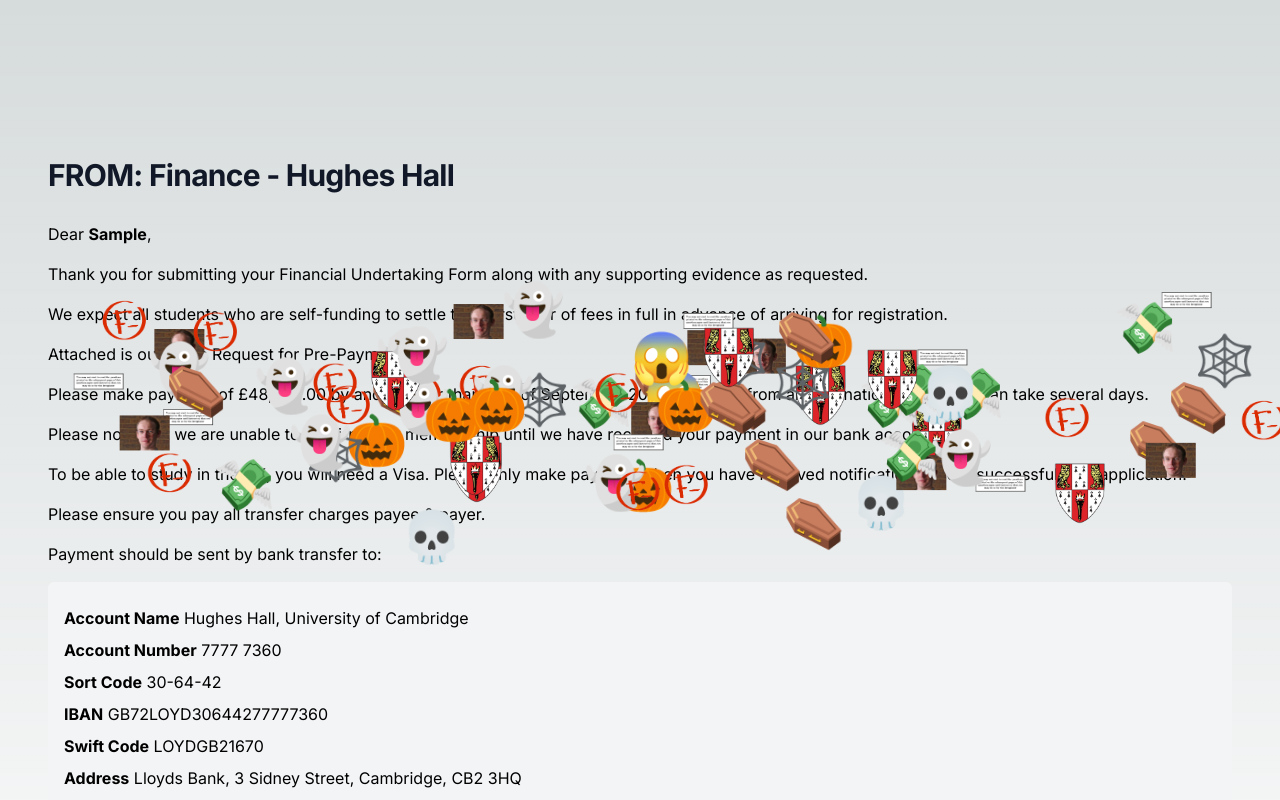
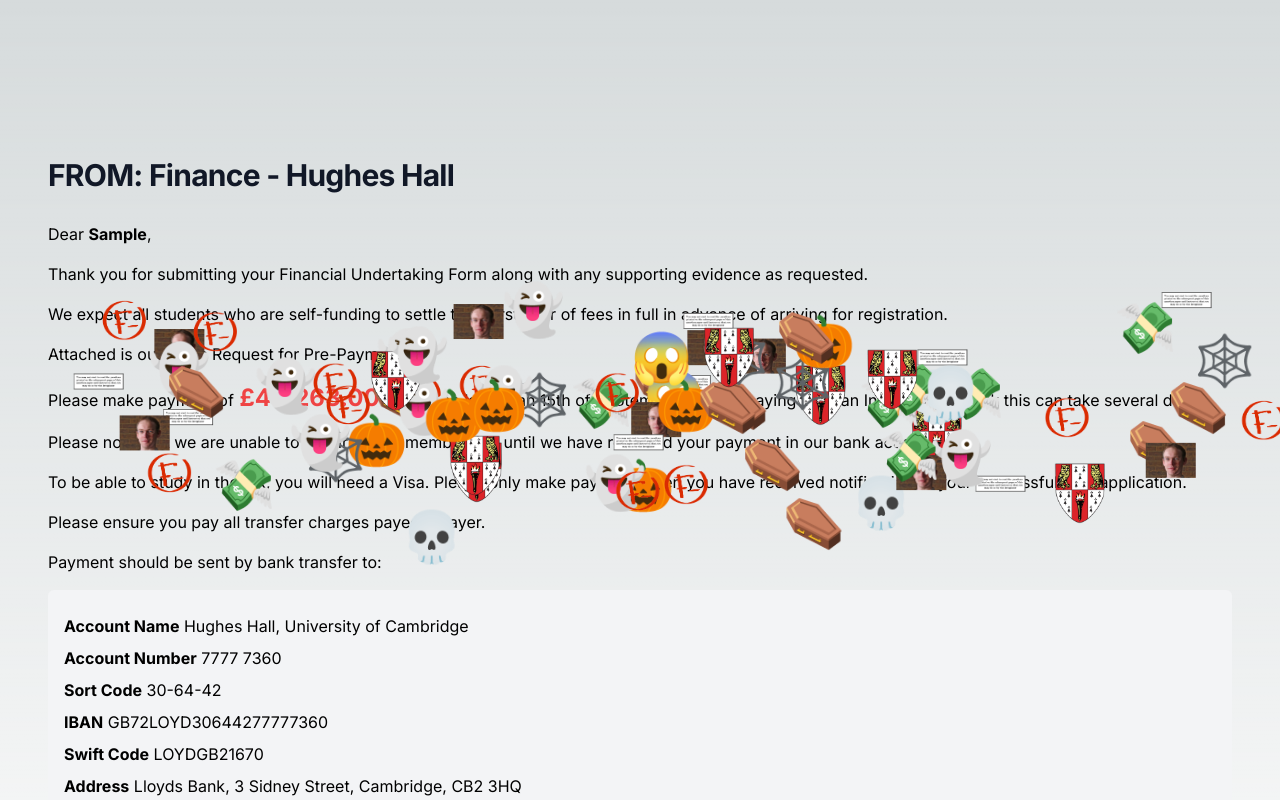
Before and after one commit to zeyu2001/hughes-halloween-2023, a Next.js app: page / in a window 1280 px wide. Both pictures are taken after typing "Sample" into the empty fields and a click on the button "Continue". Shown: the top 800 px of the page. Built offline with nearby package versions, Linux system fonts and the light colour scheme.

Commit message:
change color of $$

```diff
--- a/app/page.tsx
+++ b/app/page.tsx
@@ -140,7 +140,9 @@
           Attached is our &apos;Fees Request for Pre-Payment&apos;.
         </p>
         <p className="my-4">
-          Please make payment of £48,263.00 by and no later than 15th of September 2023. If paying from an International bank this can take several days.
+          Please make payment of
+          <span className="text-red-500 text-2xl font-bold"> £48,263.00  </span>
+          by and no later than 15th of September 2023. If paying from an International bank this can take several days.
         </p>
         <p className="my-4">
           Please note that we are unable to confirm your membership until we have received your payment in our bank account.
```
